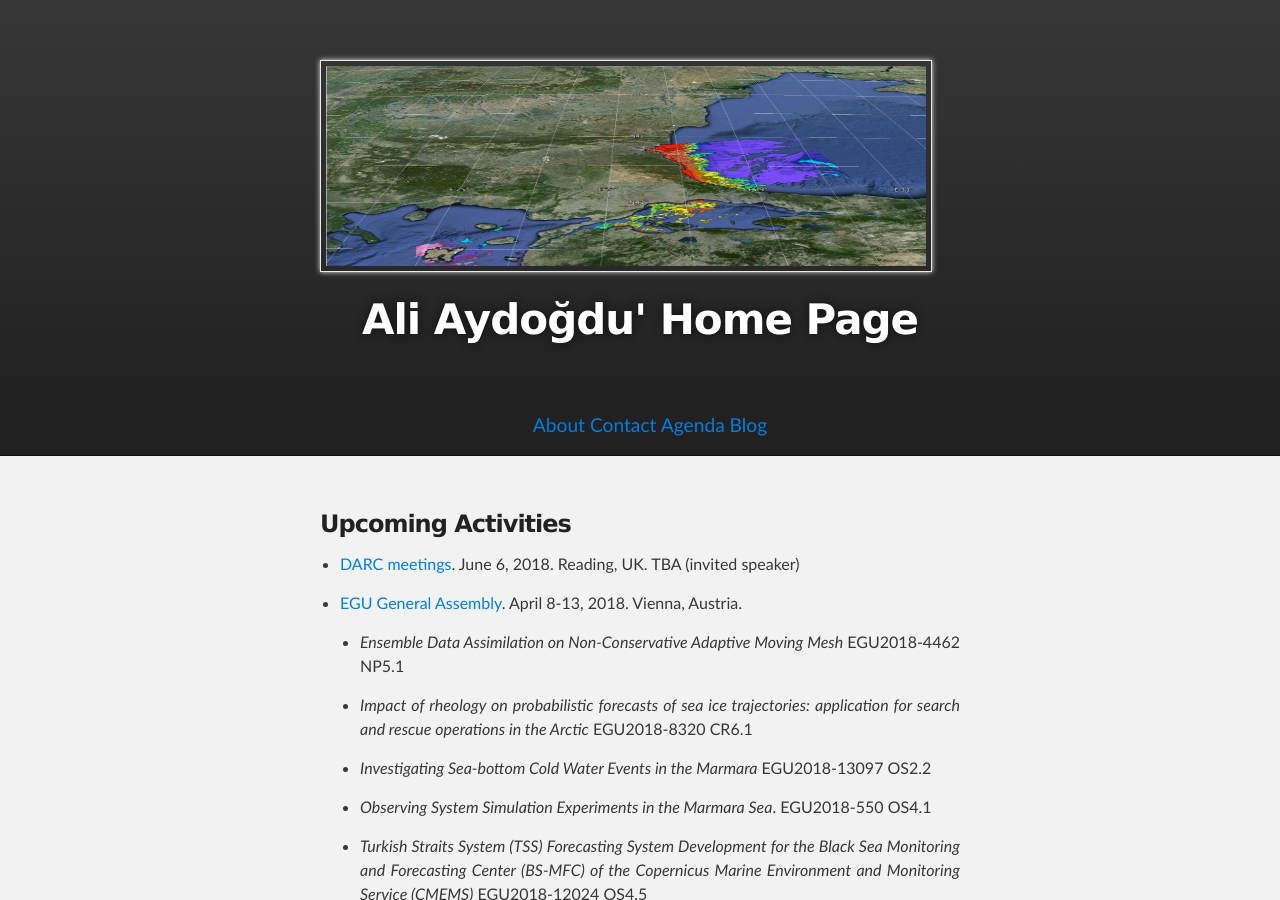
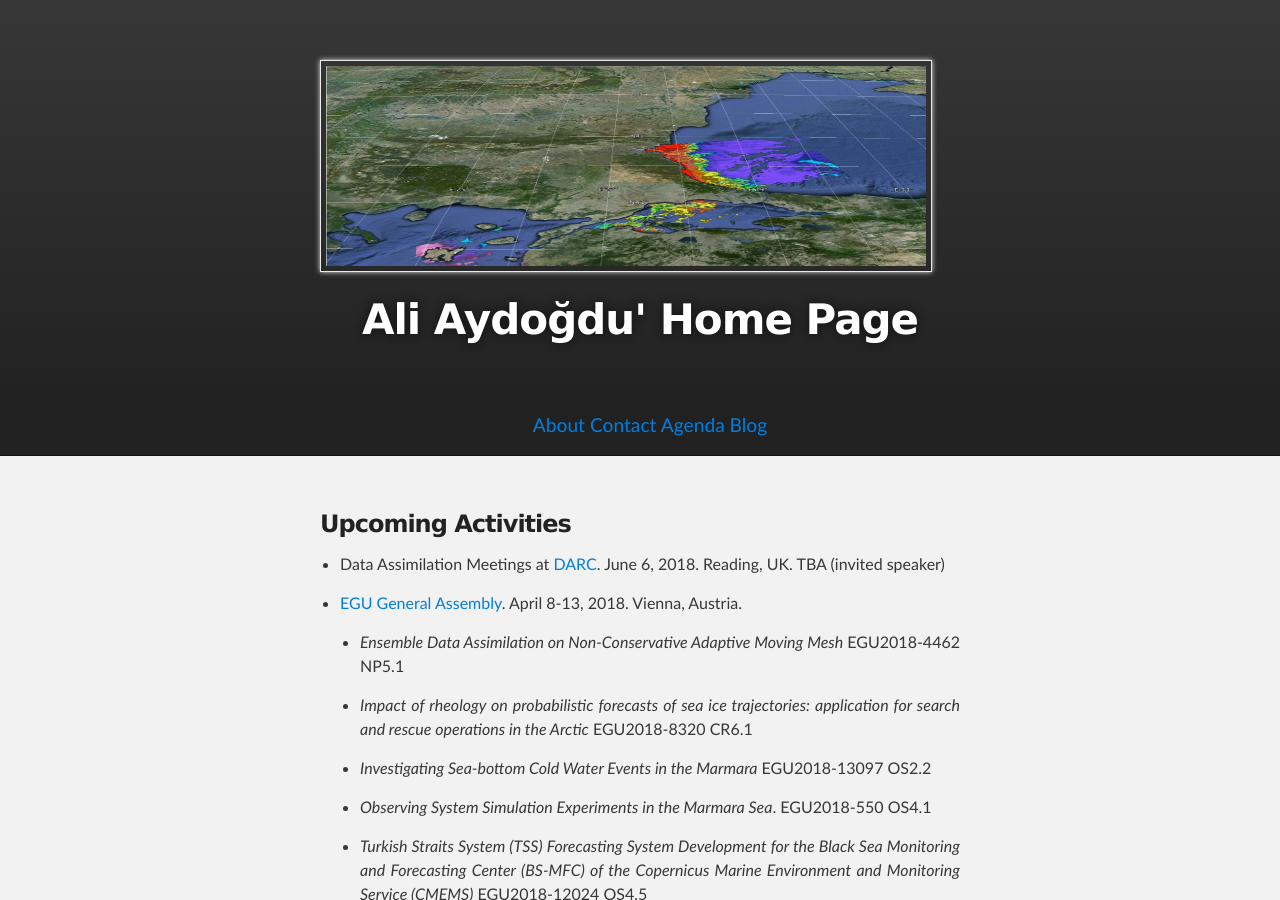
Before and after one commit to aydogduali/aydogduali.github.io, a Jekyll site: the page built from calendar/index.md, in a window 1280 px wide and 900 px high. Built offline with Jekyll 4.4.1, drawn with Linux system fonts in a browser that asks for light colours; the repository's description, which GitHub fills in, is left out; our own code applies the rules of GitHub Pages for plain Markdown files.

Commit message:
DARC meeting

```diff
--- a/calendar/index.md
+++ b/calendar/index.md
@@ -4,7 +4,7 @@
 
 ###  Upcoming Activities
 
-- [DARC meetings](http://www.met.reading.ac.uk/~darc/meetings). June 6, 2018. Reading, UK. TBA (invited speaker)
+- Data Assimilation Meetings at [DARC](http://www.met.reading.ac.uk/~darc/meetings). June 6, 2018. Reading, UK. TBA (invited speaker)
 
 - [EGU General Assembly](https://egu2018.eu). April 8-13, 2018. Vienna, Austria.
 
```
